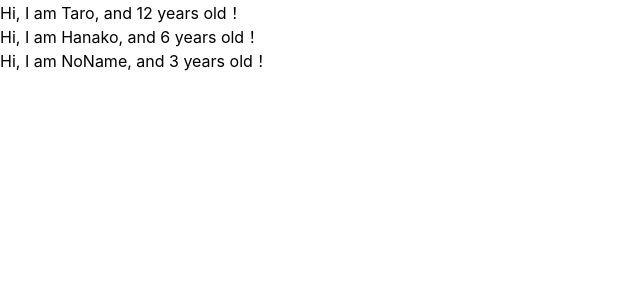
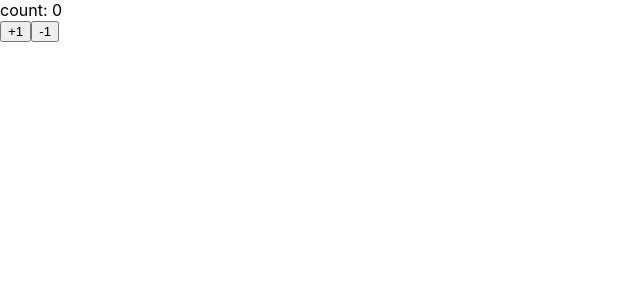
Before and after one commit to yuya0618/react-redux-crud-application, a React (Create React App) app: page / in a window 1280 px wide. Shown: the top 300 px of the page, without its empty margins (0-640 px from the left). Built offline with nearby package versions, Linux system fonts and the light colour scheme.

Commit message:
learn state and setState

```diff
--- a/src/App.js
+++ b/src/App.js
@@ -1,40 +1,30 @@
-import React from 'react';
-import PropTypes from 'prop-types';
+import React, { Component } from 'react';
 
-// function App() {
-//   return(
-//     <React.Fragment>
-//       <label htmlFor="bar">bar</label>
-//       <input type="text" onChange={() =>{console.log("changed!!")}}/>
-//     </React.Fragment>
-//   )
-// }
+const App = ()=> (<Counter></Counter>)
 
+class Counter extends Component{
+  constructor(props){
+    super(props)
+    this.state = { count:0 }
+  }
 
-const App = ()=>{
-  const profiles = [
-    { name:"Taro", age:12 },
-    { name:"Hanako", age:6 },
-    { name:"NoName", age:3}
-  ]
-  return(
-  <div>
-    {
-      profiles.map((profile, index)=>{
-        return <User name = {profile.name} age = {profile.age} key={index}/>
-      })
-    }
-  </div>
-  )
-}
+  handlePlusButton = () => {
+    this.setState({ count: this.state.count + 1 })
+  }
 
-const User = (props)=>{
-  return <div>Hi, I am {props.name}, and {props.age} years old！</div>
-}
+  handleMinusButton = () => {
+    this.setState({ count: this.state.count - 1 })
+  }
 
-User.propTypes = {
-  name: PropTypes.string,
-  age: PropTypes.number.isRequired
+  render(){
+    return(
+      <React.Fragment>
+        <div>count: { this.state.count }</div>
+        <button onClick={this.handlePlusButton}>+1</button>
+        <button onClick={this.handleMinusButton}>-1</button>
+      </React.Fragment>
+    )
+  }
 }
 
 export default App;
```
